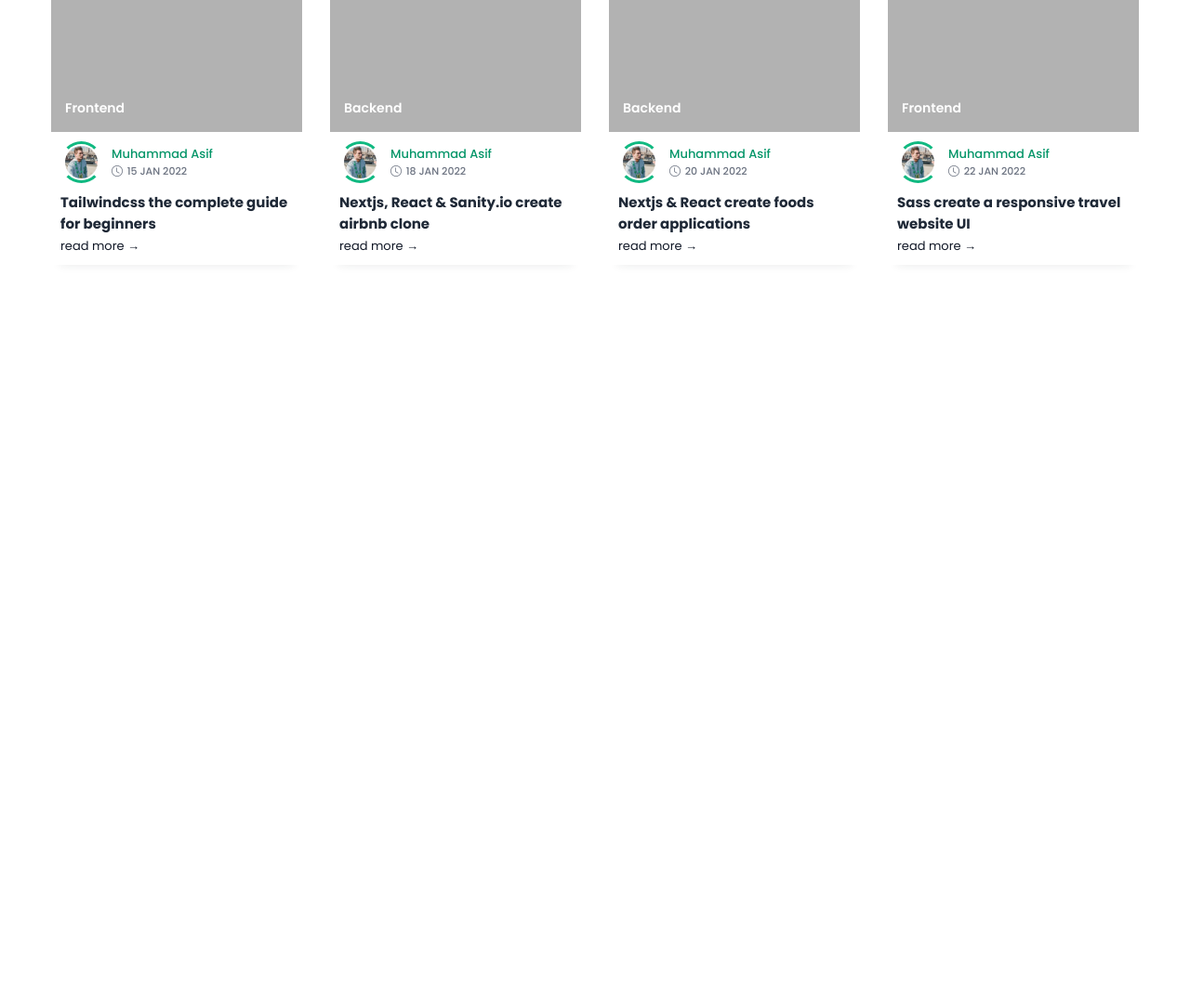
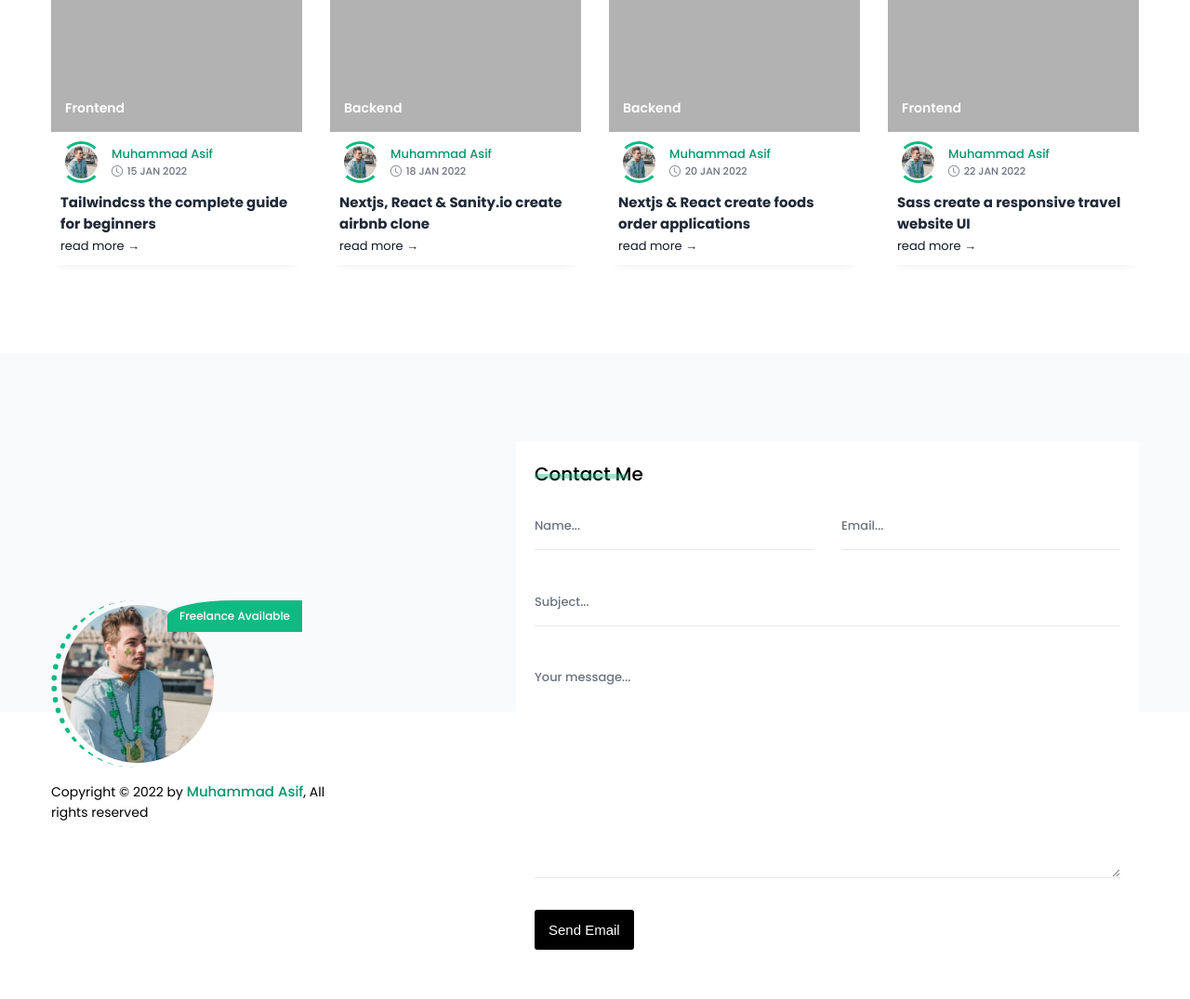
Before and after one commit to achwell/Sass-Complete-Guide-Create-Responsive-Portfolio-Website, a website: page sass-portfolio/index.html in a window 1280 px wide. Shown: the part 4152-5227 px from the top of the page at 93% size. Before the commit the page ends 4532 px from the top, so only its background shows below. Drawn offline with nearby package versions, Linux system fonts and the light colour scheme; files that its build step writes are made by us from their sources.

Commit message:
Etter Section 16: Footer

```diff
--- a/sass-portfolio/app.scss
+++ b/sass-portfolio/app.scss
@@ -13,6 +13,8 @@
 @use "scss/components/skills";
 @use "scss/components/testimonials";
 @use "scss/components/blogs";
+@use "scss/components/footer";
+@use "scss/components/form";
 
 // import layout modules
 @use "scss/layout/grid";
--- a/sass-portfolio/index.html
+++ b/sass-portfolio/index.html
@@ -799,6 +799,43 @@
     </div>
 </section>
 
-<script src="app.js"></script>
+<footer class="footer">
+    <div class="container">
+        <div class="row items-center">
+            <div class="col-xlg-5 col-lg-5 col-md-12">
+                <div class="footer__image">
+                    <img src="./assets/images/developer.jpg" alt="developer image">
+                    <span class="footer__image__label">freelance available</span>
+                </div>
+                <p class="footer__copyright">Copyright &copy; <span class="year"></span> by <span
+                        class="footer__copyright--name">muhammad asif</span>, All rights reserved</p>
+            </div>
+            <div class="col-xlg-7 col-lg-7 col-md-12">
+                <form action="" class="form">
+                    <h1 class="heading">contact me</h1>
+                    <div class="row">
+                        <div class="col-xlg-6 col-lg-6 col-md-12">
+                            <input type="text" class="form__control" placeholder="Name...">
+                        </div>
+                        <div class="col-xlg-6 col-lg-6 col-md-12">
+                            <input type="email" class="form__control" placeholder="Email...">
+                        </div>
+                        <div class="col-xlg-12 col-lg-12">
+                            <input type="text" class="form__control" placeholder="Subject...">
+                        </div>
+                        <div class="col-xlg-12 col-lg-12">
+                            <textarea name="" class="form__control" cols="30" rows="10"
+                                      placeholder="Your message..."></textarea>
+                        </div>
+                        <div class="col-xlg-12 col-lg-12">
+                            <input type="submit" value="send email" class="btn btn-dark">
+                        </div>
+                    </div>
+                </form>
+            </div>
+        </div>
+    </div>
+</footer>
+<script src='app.js'></script>
 </body>
 </html>
--- /dev/null
+++ b/sass-portfolio/scss/components/_footer.scss
@@ -0,0 +1,45 @@
+@use "../abstracts" as *;
+
+.footer {
+  padding: $padding-y 0;
+  background: linear-gradient(to top, $white 50%, $gray-50 50%);
+
+  &__image {
+    width: 18rem;
+    height: 18rem;
+    padding: .5rem;
+    border-radius: 50%;
+    border-left: .6rem dotted $green-500;
+    position: relative;
+
+    img {
+      @include imageCover;
+      border-radius: 50%;
+    }
+
+    &__label {
+      @include position(absolute, 0, -9rem, null, null);
+      background: $green-500;
+      color: $white;
+      padding: 0.8rem 1.3rem;
+      font-size: 1.2rem;
+      font-weight: 500;
+      text-transform: capitalize;
+      border-top-left-radius: 50%;
+    }
+  }
+
+  &__copyright {
+    margin-top: 1.5rem;
+    font-size: 1.4rem;
+    width: 70%;
+    color: $black;
+
+    &--name {
+      font-size: 1.5rem;
+      font-weight: 500;
+      color: $green-600;
+      text-transform: capitalize;
+    }
+  }
+}
--- /dev/null
+++ b/sass-portfolio/scss/components/_form.scss
@@ -0,0 +1,27 @@
+@use "../abstracts" as *;
+
+.form {
+  width: 100%;
+  background: $white;
+  padding: 2rem;
+
+  &__control {
+    width: 100%;
+    border: none;
+    border-bottom: .1rem solid $gray-200;
+    outline: none;
+    padding-top: 1.5rem;
+    padding-bottom: 1.5rem;
+    font-size: 1.4rem;
+    font-weight: 500;
+    color: $gray-800;
+    font-family: "Poppins", sans-serif;
+  }
+}
+
+::placeholder {
+  font-family: "Poppins", sans-serif;
+  font-size: 1.3rem;
+  font-weight: 500;
+  color: $gray-500;
+}
```
